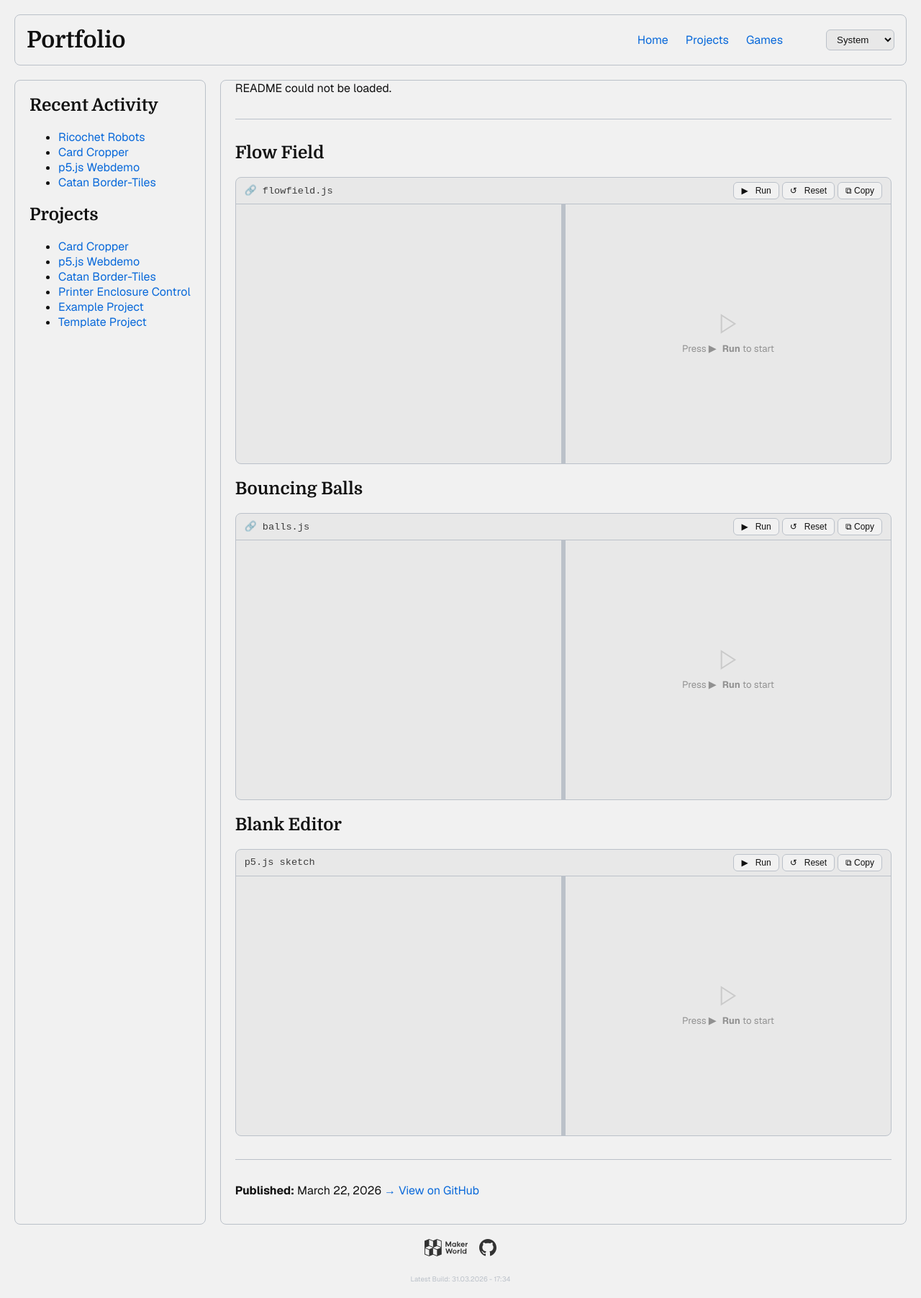
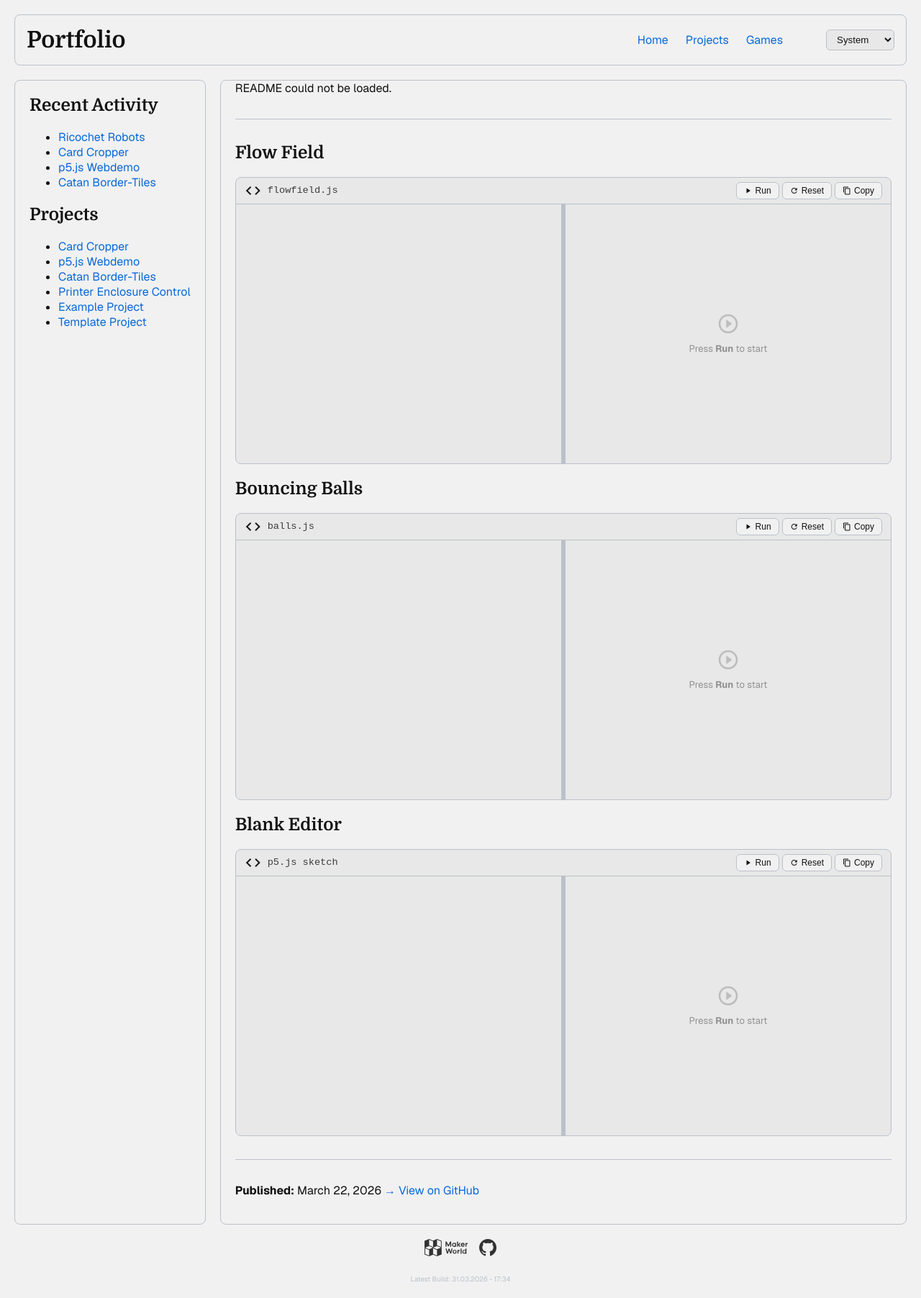
Before and after one commit to JannisElef/janniselef.github.io, a Jekyll site: the page built from _projects/p5js-webdemo.md, in a window 1280 px wide. Shown: the whole page at 72% size. Built offline with Jekyll 4.4.1, drawn with Linux system fonts in a browser that asks for light colours; nearby versions of some CDN libraries; comment, search, counter and statistics services are not loaded; a style sheet for code colours, icons or effects is not loaded.

Commit message:
use new material icons

```diff
--- a/_includes/p5js-editor.html
+++ b/_includes/p5js-editor.html
@@ -24,30 +24,47 @@
 
 <div class="content-wrapper p5-editor-wrapper" id="p5-editor-{{ _id }}">
 
-  <!-- Header bar -->
   <div class="content-header">
+    <div class="header-left" style="display: flex; align-items: center; gap: 8px; overflow: hidden;">
+      <span class="material-icons">code</span>
       {% if _file != '' %}
         <a class="content-filename"
            href="https://github.com/{{ page.repo }}/blob/{{ page.branch }}{{ _file }}"
-         target="_blank" rel="noopener noreferrer">
-        🔗 {{ _file | split: "/" | last }}
+           target="_blank" rel="noopener noreferrer"
+           style="text-decoration: none; color: inherit;">
+          {{ _file | split: "/" | last }}
         </a>
       {% else %}
         <span class="content-filename">p5.js sketch</span>
       {% endif %}
+    </div>
+
     <div class="content-buttons">
-      <button class="p5-btn-run"   data-target="{{ _id }}">▶ &nbsp; Run</button>
-      <button class="p5-btn-stop"  data-target="{{ _id }}" style="display:none">■ Stop</button>
-      <button class="p5-btn-reset" data-target="{{ _id }}">↺ &nbsp; Reset</button>
-      <button class="p5-btn-copy"  data-target="{{ _id }}">⧉ Copy</button>
-      <button class="p5-btn-save"  data-target="{{ _id }}" style="display:none">⭳ Save</button>
+      <button class="p5-btn-run" data-target="{{ _id }}" title="Run Sketch">
+        <span class="material-icons">play_arrow</span>
+        <span class="btn-text">Run</span>
+      </button>
+      <button class="p5-btn-stop" data-target="{{ _id }}" style="display:none" title="Stop Sketch">
+        <span class="material-icons">stop</span>
+        <span class="btn-text">Stop</span>
+      </button>
+      <button class="p5-btn-reset" data-target="{{ _id }}" title="Reset Sketch">
+        <span class="material-icons">refresh</span>
+        <span class="btn-text">Reset</span>
+      </button>
+      <button class="p5-btn-copy" data-target="{{ _id }}" title="Copy Code">
+        <span class="material-icons">content_copy</span>
+        <span class="btn-text">Copy</span>
+      </button>
+      <button class="p5-btn-save" data-target="{{ _id }}" style="display:none" title="Download Image">
+        <span class="material-icons">file_download</span>
+        <span class="btn-text">Save</span>
+      </button>
     </div>
   </div>
 
-  <!-- Editor + Preview -->
   <div class="p5-body" data-height="{{ _height }}" style="height:340px">
 
-    <!-- Code editor (textarea + highlight overlay) -->
     <div class="p5-editor-pane">
       <div class="p5-editor-inner">
         <pre class="p5-highlight" id="p5-hl-{{ _id }}" aria-hidden="true"><code class="language-javascript"></code></pre>
@@ -73,16 +90,12 @@ function draw() {
       </div>
     </div>
 
-    <!-- Resize handle -->
     <div class="p5-resize-handle" data-target="{{ _id }}"></div>
 
-    <!-- Preview pane -->
     <div class="p5-preview-pane" id="p5-preview-{{ _id }}">
       <div class="p5-placeholder">
-        <svg width="32" height="32" viewBox="0 0 24 24" fill="none" stroke="currentColor" stroke-width="1.5" opacity="0.35">
-          <polygon points="5 3 19 12 5 21 5 3"/>
-        </svg>
-        <span>Press <strong>▶ &nbsp; Run</strong> to start</span>
+        <span class="material-icons" style="font-size: 32px; opacity: 0.5;">play_circle_outline</span>
+        <span>Press <strong>Run</strong> to start</span>
       </div>
     </div>
 
@@ -93,6 +106,9 @@ function draw() {
 <style id="p5-editor-style">
 .p5-editor-wrapper .content-header button {
   color: var(--text-color);
+  display: flex;
+  align-items: center;
+  gap: 4px;
 }
 
 .p5-body {
@@ -129,23 +144,20 @@ function draw() {
   width: 100%;
   height: 100%;
 
-  /* identical typography — must match pixel-for-pixel */
   font-family: 'Fira Code', 'Cascadia Code', 'Courier New', monospace;
-  font-size: 13.5px;          /* px not rem — avoids sub-pixel differences */
-  line-height: 21px;          /* px not em */
+  font-size: 13.5px;
+  line-height: 21px;
   letter-spacing: 0;
   tab-size: 2;
   -moz-tab-size: 2;
 
-  /* identical wrapping */
   white-space: pre;
   word-wrap: normal;
   overflow-wrap: normal;
 }
 
-/* Highlight layer — behind, never interactive */
 .p5-highlight {
-  overflow: hidden;           /* scrolled via JS mirror */
+  overflow: hidden;
   pointer-events: none;
   border: none;
   background: transparent !important;
@@ -278,18 +282,16 @@ function draw() {
       if (pre) { pre.scrollTop = ta.scrollTop; pre.scrollLeft = ta.scrollLeft; }
     });
 
-    // Poll until hljs ready, then highlight
     (function tryInit() {
       if (window.hljs) syncHighlight(id);
       else setTimeout(tryInit, 80);
     })();
 
-    // Re-highlight after theme toggle — wait for new hljs stylesheet to load
     new MutationObserver(() => {
       const link = document.getElementById('hljs-theme');
       if (link) {
         link.addEventListener('load', () => syncHighlight(id), { once: true });
-        setTimeout(() => syncHighlight(id), 300); // fallback
+        setTimeout(() => syncHighlight(id), 300);
       } else {
         setTimeout(() => syncHighlight(id), 100);
       }
@@ -328,7 +330,6 @@ function draw() {
 
     inst.resizeCanvas(capW, newH);
 
-    // Snap editor width so scrollbar sits flush with canvas edge
     const body       = preview.closest('.p5-body');
     const editorPane = body && body.querySelector('.p5-editor-pane');
     if (body && editorPane) {
@@ -339,14 +340,13 @@ function draw() {
         preview.style.flex     = 'none';
         preview.style.width    = capW + 'px';
       }
-      // Adjust body height so square canvas stays square
       body.style.height = newH + 'px';
     }
   }
 
   /* ── Sketch control ──────────────────────────────────────────────────── */
   function stopSketch(id) {
-    if (instances[id]) instances[id].noLoop(); // keep last frame
+    if (instances[id]) instances[id].noLoop();
     const w = document.getElementById('p5-editor-' + id);
     if (w) {
       w.querySelector('.p5-btn-run').style.display  = '';
@@ -390,8 +390,8 @@ function draw() {
     if (preview) {
       preview.innerHTML =
         '<div class="p5-placeholder">'
-        + '<svg width="32" height="32" viewBox="0 0 24 24" fill="none" stroke="currentColor" stroke-width="1.5" opacity="0.35"><polygon points="5 3 19 12 5 21 5 3"/></svg>'
-        + '<span>Press <strong>&#9654; Run</strong> to start</span></div>';
+        + '<span class="material-icons" style="font-size: 32px; opacity: 0.5;">play_circle_outline</span>'
+        + '<span>Press <strong>Run</strong> to start</span></div>';
     }
     const w = document.getElementById('p5-editor-' + id);
     if (w) {
@@ -481,9 +478,16 @@ function draw() {
         const ta = getTextarea(id);
         if (!ta) return;
         navigator.clipboard.writeText(ta.value).then(() => {
-          const orig = btn.textContent;
-          btn.textContent = 'Copied!';
-          setTimeout(() => btn.textContent = orig, 1400);
+          const iconSpan = btn.querySelector('.material-icons');
+          const textSpan = btn.querySelector('.btn-text');
+
+          if (iconSpan) iconSpan.textContent = 'check';
+          if (textSpan) textSpan.textContent = 'Copied!';
+
+          setTimeout(() => {
+            if (iconSpan) iconSpan.textContent = 'content_copy';
+            if (textSpan) textSpan.textContent = 'Copy';
+          }, 1400);
         });
         return;
       }
```
Also changed, not shown: other parts of _includes/p5js-editor.html (+0 -13 lines). Lines whose indentation alone changed are shown as unchanged.
